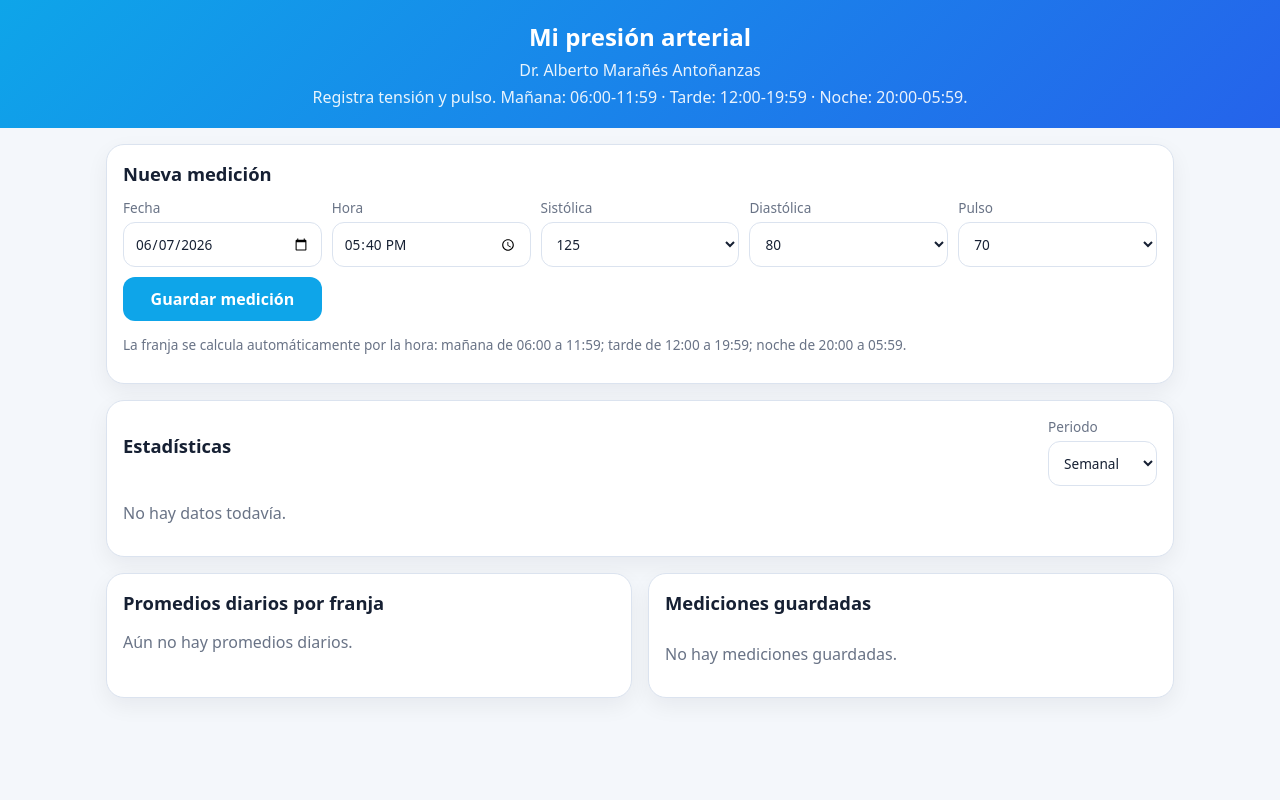
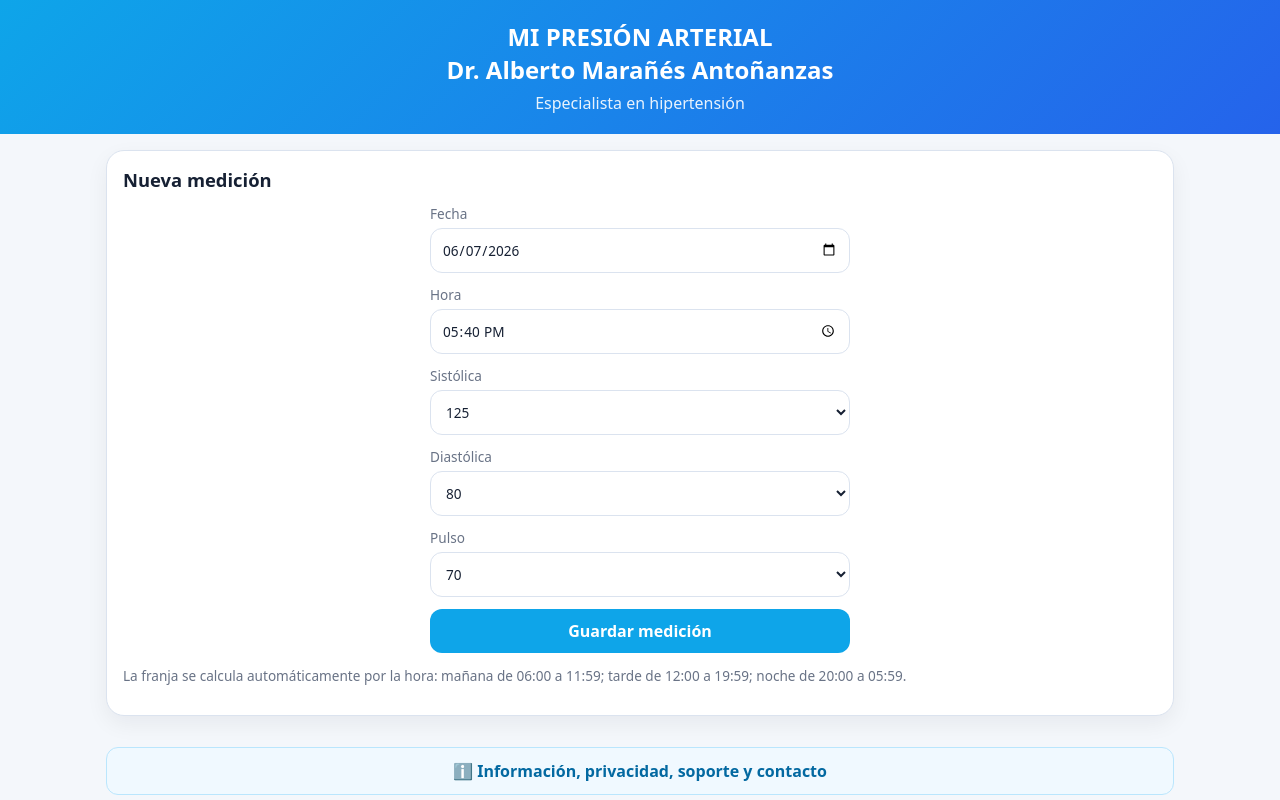
Before and after one commit to gregoriogutierrez/hipertension, a plain HTML site: page index.html in a window 1280 px wide. Shown: the top 800 px of the page. Drawn offline with Linux system fonts and the light colour scheme.

Commit message:
Add files via upload

```diff
--- a/index.html
+++ b/index.html
@@ -3,7 +3,7 @@
 <head>
   <meta charset="utf-8" />
   <meta name="viewport" content="width=device-width, initial-scale=1" />
-  <title>Mi presión arterial</title>
+  <title>MI PRESIÓN ARTERIAL</title>
   <style>
     :root{
       --bg:#f4f7fb; --card:#fff; --text:#162033; --muted:#697386;
@@ -17,8 +17,8 @@
     main{max-width:1100px;margin:auto;padding:16px;display:grid;gap:16px}
     .card{background:var(--card);border:1px solid var(--line);border-radius:18px;padding:16px;box-shadow:0 8px 22px rgba(15,23,42,.06)}
     h2{font-size:1.15rem;margin:0 0 12px}
-    form{display:grid;grid-template-columns:repeat(5,1fr);gap:10px;align-items:end}
-    form button{min-height:44px}
+    form{display:grid;grid-template-columns:1fr;gap:12px;max-width:420px;margin:0 auto;align-items:stretch}
+    form button{min-height:44px;width:100%}
     label{font-size:.85rem;color:var(--muted);display:grid;gap:5px}
     input,select,button{font:inherit;border-radius:12px;border:1px solid var(--line);padding:11px;background:white;color:var(--text)}
     select{appearance:auto}
@@ -38,8 +38,8 @@
     .right{text-align:right}
     .small{font-size:.85rem}
     @media (max-width:800px){
-      form{grid-template-columns:1fr 1fr}
-      form button{grid-column:1/-1}
+      form{grid-template-columns:1fr;max-width:100%}
+      form button{grid-column:auto}
       .grid2{grid-template-columns:1fr}
       th,td{padding:8px;font-size:.9rem}
       .hide-mobile{display:none}
@@ -51,9 +51,9 @@
 </head>
 <body>
 <header>
-  <h1>Mi presión arterial</h1>
-  <p>Dr. Alberto Marañés Antoñanzas</p>
-  <p>Registra tensión y pulso. Mañana: 06:00-11:59 · Tarde: 12:00-19:59 · Noche: 20:00-05:59.</p>
+  <h1>MI PRESIÓN ARTERIAL</h1>
+  <h1>Dr. Alberto Marañés Antoñanzas</h1>
+  <p>Especialista en hipertensión</p>
 </header>
 
 <main>
@@ -80,7 +80,18 @@
     </form>
     <p class="muted small">La franja se calcula automáticamente por la hora: mañana de 06:00 a 11:59; tarde de 12:00 a 19:59; noche de 20:00 a 05:59.</p>
   </section>
-
+<div style="
+  text-align:center;
+  margin:15px 0;
+  padding:12px;
+  background:#f0f9ff;
+  border:1px solid #bae6fd;
+  border-radius:12px;">
+  <a href="privacidad.html"
+     style="text-decoration:none;font-weight:600;color:#0369a1">
+     ℹ️ Información, privacidad, soporte y contacto
+  </a>
+</div>
   <section class="card">
     <div class="row">
       <h2 style="margin-right:auto">Estadísticas</h2>
```
